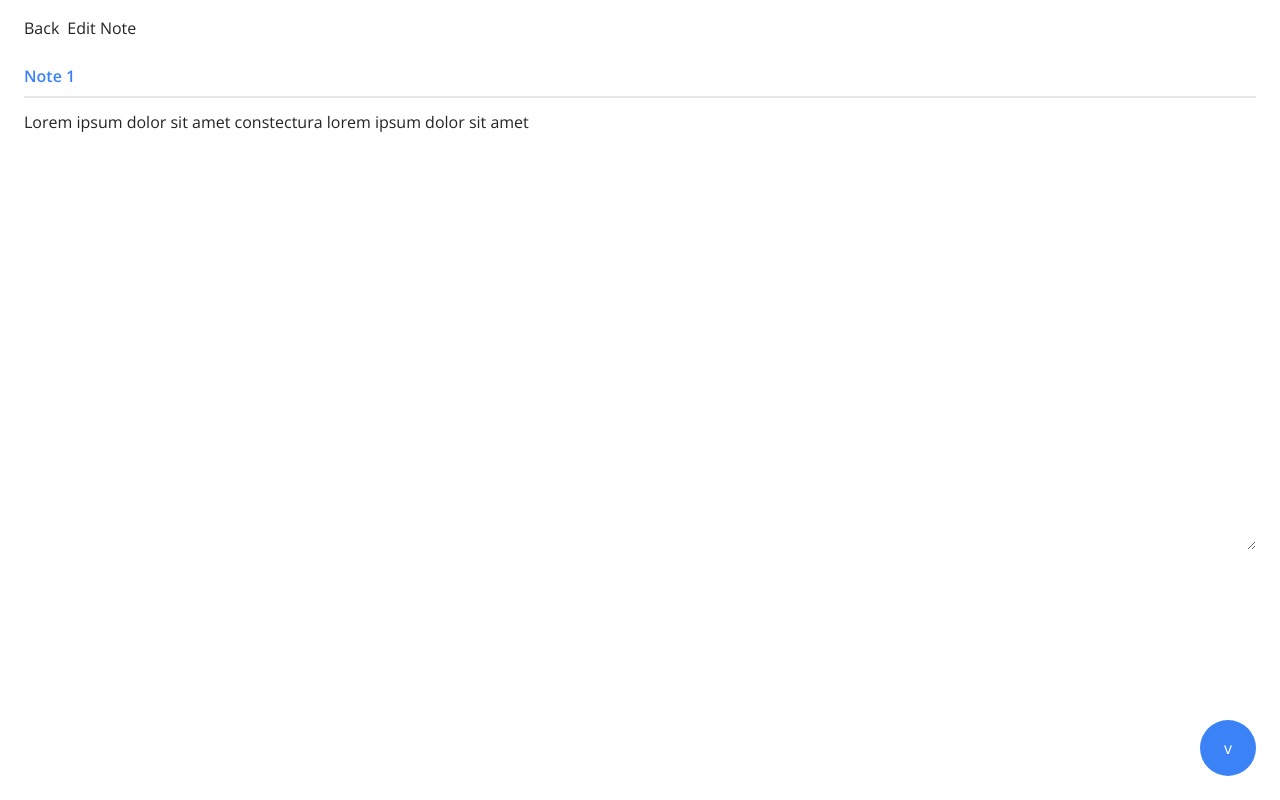
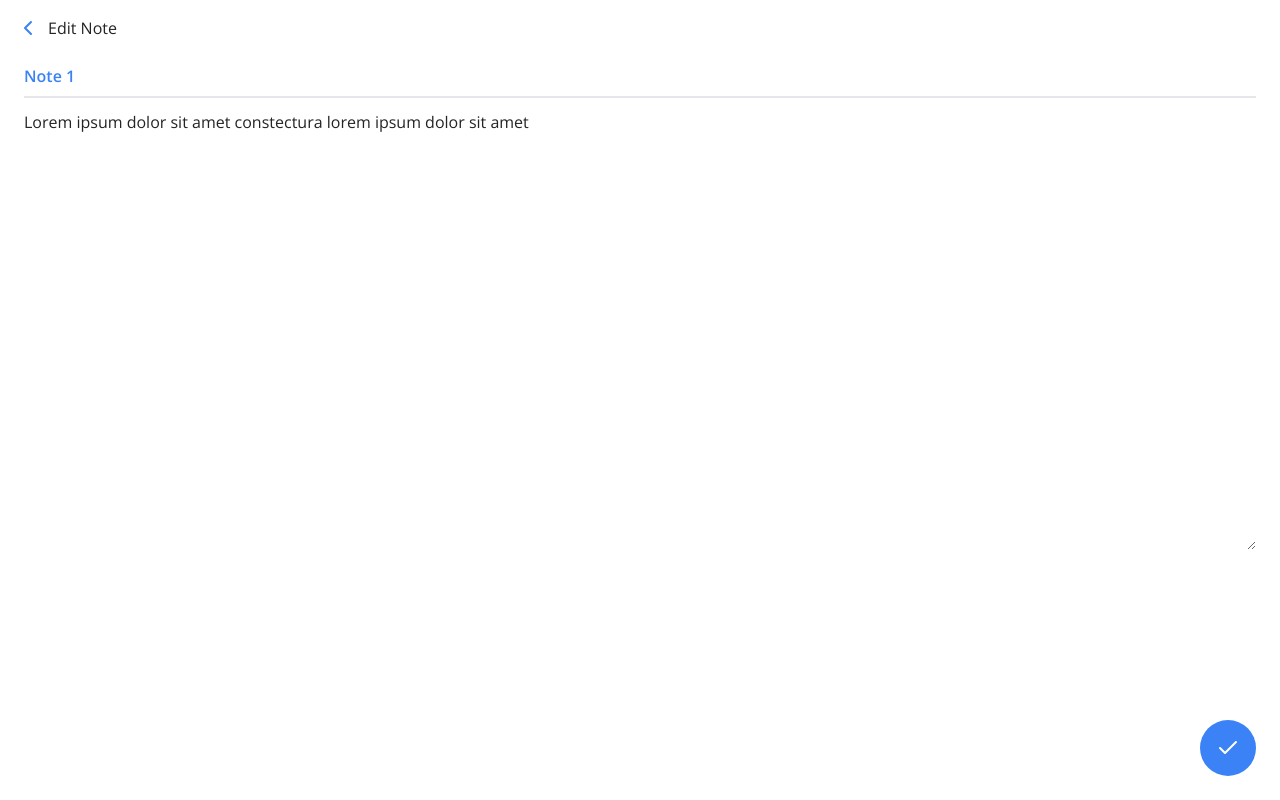
Before and after one commit to athdromeda/memoir, a React (Vite) app: page /edit/1 in a window 1280 px wide. Built offline with nearby package versions, Linux system fonts and the light colour scheme; the HTML template or start-up script is replaced by a standard one.

Commit message:
style: [Icon] Use react-feather as Icon

```diff
--- a/package.json
+++ b/package.json
@@ -15,6 +15,7 @@
     "postcss": "^8.4.23",
     "react": "^18.2.0",
     "react-dom": "^18.2.0",
+    "react-feather": "^2.0.10",
     "react-redux": "^8.0.5",
     "react-router-dom": "^6.11.1",
     "tailwindcss": "^3.3.2"
--- a/src/components/AddNoteButton.jsx
+++ b/src/components/AddNoteButton.jsx
@@ -1,3 +1,4 @@
+import { Plus } from 'react-feather';
 import { useNavigate } from 'react-router-dom';
 const AddNoteButton = () => {
   const navigate = useNavigate();
@@ -10,7 +11,7 @@ const AddNoteButton = () => {
       onClick={handleClick}
       className="p-4 bg-blue-500 text-white rounded-full fixed bottom-6 right-6 w-14 h-14"
     >
-      +
+      <Plus/>
     </button>
   );
 };
--- a/src/components/EditNoteButton.jsx
+++ b/src/components/EditNoteButton.jsx
@@ -1,4 +1,5 @@
 /* eslint-disable react/prop-types */
+import { Check } from 'react-feather';
 import { useNavigate } from 'react-router-dom';
 
 const EditNoteButton = ({ onClick }) => {
@@ -13,7 +14,7 @@ const EditNoteButton = ({ onClick }) => {
       onClick={handleClick}
       className="p-4 bg-blue-500 text-white rounded-full fixed bottom-6 right-6 w-14 h-14"
     >
-      v
+      <Check/>
     </button>
   );
 };
--- a/src/pages/AddNote.jsx
+++ b/src/pages/AddNote.jsx
@@ -1,4 +1,5 @@
 import { useRef } from 'react';
+import { ChevronLeft } from 'react-feather';
 import { useDispatch } from 'react-redux';
 import EditNoteButton from '../components/EditNoteButton';
 import { addNote } from '../noteSlice';
@@ -23,10 +24,10 @@ const AddNote = () => {
 
   return (
     <>
-      <div className="flex gap-2 px-6 py-4">
-        <button>Back</button>
-        <h1>Add Note</h1>
-      </div>
+    <div className="flex gap-2 px-4 py-4">
+      <ChevronLeft className='text-blue-500'/>
+      <h1 className='font-light'>Add Note</h1>
+    </div>
       <div className="flex flex-col m-6 mt-0 h-full">
         <input
           type="text"
--- a/src/pages/EditNote.jsx
+++ b/src/pages/EditNote.jsx
@@ -1,4 +1,5 @@
 import { useState } from 'react';
+import { ChevronLeft } from 'react-feather';
 import { useDispatch, useSelector } from 'react-redux';
 import { useParams } from 'react-router-dom';
 import EditNoteButton from '../components/EditNoteButton';
@@ -27,9 +28,9 @@ const EditNote = () => {
 
   return (
     <>
-      <div className="flex gap-2 px-6 py-4">
-        <button>Back</button>
-        <h1>Edit Note</h1>
+      <div className="flex gap-2 px-4 py-4">
+        <ChevronLeft className='text-blue-500'/>
+        <h1 className='font-light'>Edit Note</h1>
       </div>
       <div className="flex flex-col m-6 mt-0 h-full">
         <input
```
Also changed, not shown: 1 other file (tests, documents, lock files or other folders).
